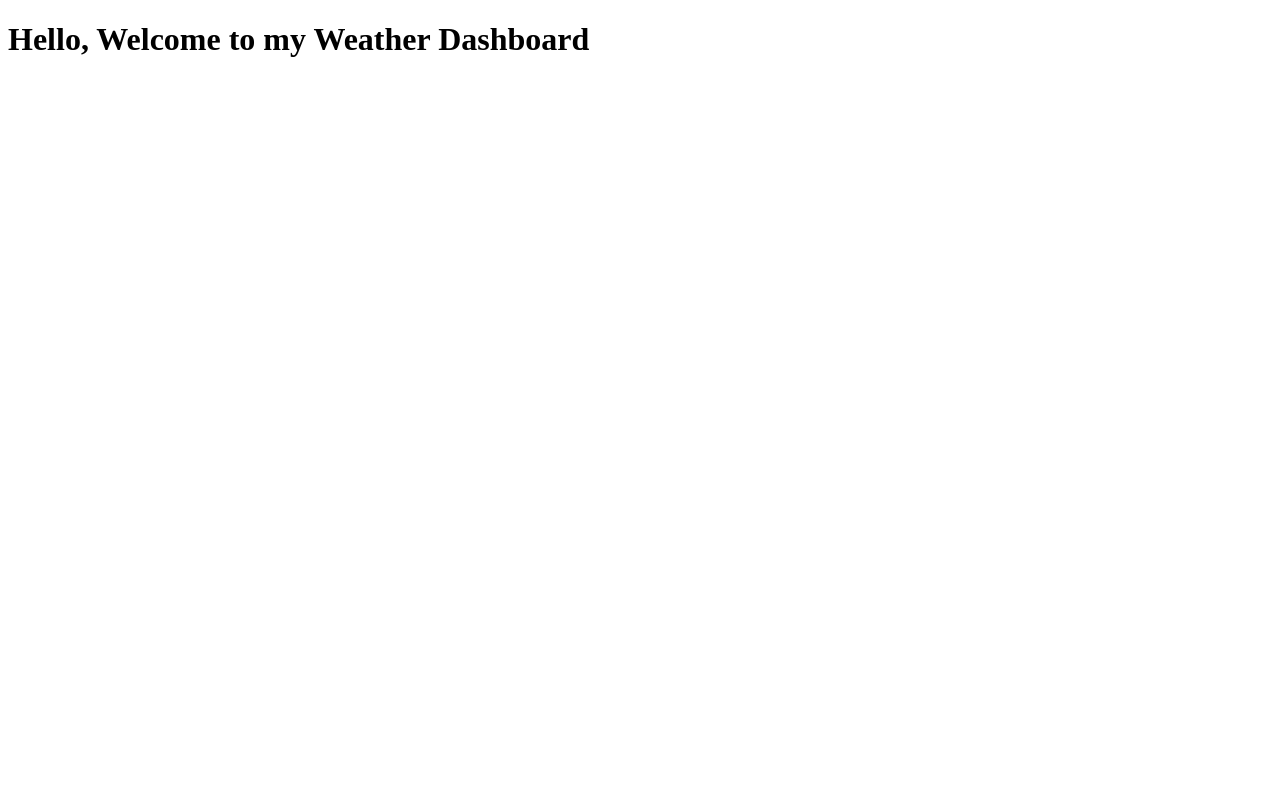
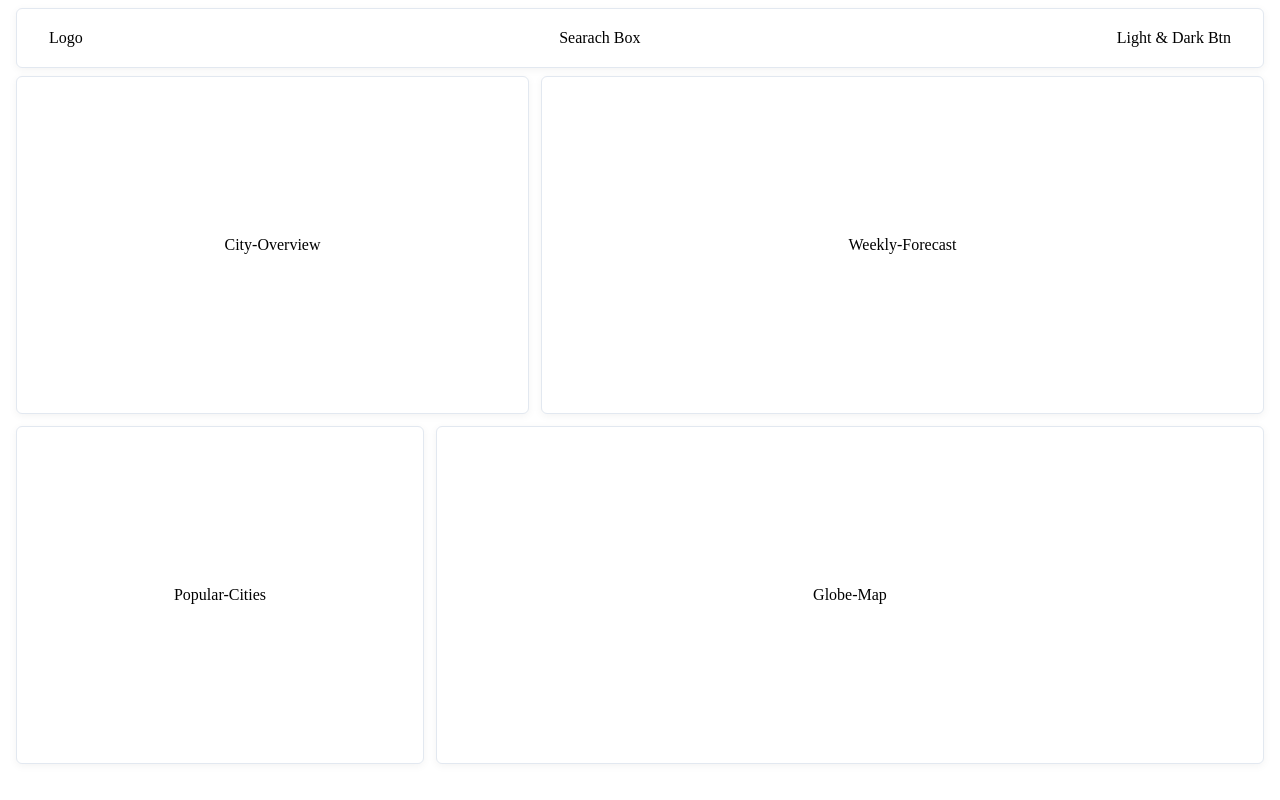
Before and after one commit to amir-m-rajabi/Weather-Dashboard, a plain HTML site: page index.html in a window 1280 px wide. Drawn offline with Linux system fonts and the light colour scheme.

Commit message:
Build initial dashboard layout

```diff
--- a/css/style.css
+++ b/css/style.css
@@ -0,0 +1,148 @@
+*{
+    margin: 0;
+    padding: 0;
+    box-sizing: border-box;
+}
+
+/* Variables */
+
+:root{
+
+    /* Typography */
+
+    --font-primary: Arial, sens-serif;
+
+    --font-size-xs: 0.75rem;
+    --font-size-sm: 0.875rem;
+    --font-size-md: 1rem;
+    --font-size-lg: 1.25rem;
+    --font-size-xl: 1.5rem;
+    --font-size-2xl: 2rem;
+
+    --font-weight-normal: 400;
+    --font-weight-medium: 500;
+    --font-weight-bold: 700;
+
+
+    /* Colors - Light Theme */
+
+    --color-background: #f3f5f7;
+    --color-surface: #ffffff;
+
+    --color-primary: #2878a8;
+    --color-secondary: #68a6a8;
+
+    --color-text-primary: #202b36;
+    --color-text-secondary: #718096;
+
+    --color-border: #e2e8f0;
+
+
+    /* Spacing */
+
+    --spacing-xs: 0.25rem;
+    --spacing-sm: 0.5rem;
+    --spacing-md: 1rem;
+    --spacing-lg: 1.5rem;
+    --spacing-xl: 2rem;
+    --spacing-2xl: 3rem;
+
+
+    /* Border Radius */
+
+    --radius-sm: 0.375rem;
+    --radius-md: 0.75rem;
+    --radius-lg: 1rem;
+    --radius-xl: 1.5rem;
+
+    /* Shadows */
+
+    --shadow-sm: 0 2px 8px rgba(0, 0, 0, 0.05);
+    --shadow-md: 0 4px 16px rgba(0, 0, 0, 0.08);
+
+
+    /* Layout */
+
+    --container-width: 1400px;
+    --header-height: 60px;
+    --main-height: 800px;
+
+    --dashboard-gap-sm: 0.5rem;
+    --dashboard-gap-md: 0.75rem;
+    --dashboard-gap-lg: 1rem;
+    --dashboard-gap-xl: 1.5rem;
+}
+
+/* Base  */
+
+/* Header */
+.header{
+    width: min(100% - 2rem , var(--container-width));
+    height: var(--header-height);
+    margin-inline: auto;
+    margin-bottom: var(--spacing-sm);
+    background-color: var(--color-surface);
+    border-radius: var(--radius-sm);
+    box-shadow: var(--shadow-sm);
+    border: 1px solid var(--color-border);
+    margin-top: var(--spacing-sm);
+    /* border: 1px solid black; */
+
+    text-transform: capitalize;
+}
+
+/* Main Dashboard */
+.dashboard {
+    width: min(100% - 2rem , var(--container-width));
+    height: min(100vh - 7rem, var(--main-height));
+    margin-inline: auto;
+    display: grid;
+
+    grid-template-columns: repeat(24, 1fr);
+
+    grid-template-areas:
+        "city city city city city city city city city city forecast forecast forecast forecast forecast forecast forecast forecast forecast forecast forecast forecast forecast forecast"
+        "popular popular popular popular popular popular popular popular globe globe globe globe globe globe globe globe globe globe globe globe globe globe globe globe";
+    gap: var(--dashboard-gap-md);
+    /* border: 1px solid black; */
+    /* padding-block: var(--spacing-xl); */
+}
+
+/* Dashboard Section */
+.dashboard_section {
+    background-color: var(--color-surface);
+    border-radius: var(--radius-sm);
+    box-shadow: var(--shadow-sm);
+    border: 1px solid var(--color-border);
+
+    display: flex;
+    align-items: center;
+    justify-content: center;
+    text-transform: capitalize;
+}
+
+/* Layout  */
+.dashboard_city-overview {
+    grid-area: city;
+}
+
+.dashboard_weekly-forecast {
+    grid-area: forecast;
+}
+
+.dashboard_globe-map{
+    grid-area: globe;
+}
+
+.dashboard_popular-cities{
+    grid-area: popular;
+}
+
+.container_header{
+    width: 100%;
+    padding: 0 2rem;
+    height: 100%;
+    display: flex;
+    align-items: center;
+    justify-content: space-between;
+}
--- a/index.html
+++ b/index.html
@@ -1,11 +1,49 @@
 <!DOCTYPE html>
-<html lang="en">
+<html lang="en" dir="ltr">
 <head>
     <meta charset="UTF-8">
     <meta name="viewport" content="width=device-width, initial-scale=1.0">
+    <link rel="stylesheet" href="./css/style.css">
     <title>Weather Dashboard</title>
 </head>
 <body>
-    <h1>Hello, Welcome to my Weather Dashboard</h1>
+
+    <!-- Header -->
+    <header class="header">
+       <!-- header Component code -->
+        <div class="container_header">
+         <p>logo</p>
+         <p>searach box</p>
+         <p>light & dark Btn</p>
+        </div>
+    </header>
+
+    <!-- Main Dashboard -->
+    <main class="dashboard">
+
+        <!-- City Overview -->
+         <section class="dashboard_section dashboard_city-overview">
+            <!-- city overview Component -->city-overview
+         </section>
+
+         <!-- Weekly Forecast -->
+         <section class="dashboard_section dashboard_weekly-forecast">
+            <!-- dashboard_weekly-forecast Component -->weekly-forecast
+         </section>
+
+         <!-- Interactive Globe -->
+         <section class="dashboard_section dashboard_globe-map">
+            <!-- dashboard_globe Component -->globe-map
+         </section>
+
+         <!-- Popular Cities -->
+         <section class="dashboard_section dashboard_popular-cities">
+            <!-- dashboard_popular-cities Component -->popular-cities
+         </section>
+
+    </main>
+
+
+    <script type="module" src="./js/main.js"></script>
 </body>
 </html>
```
